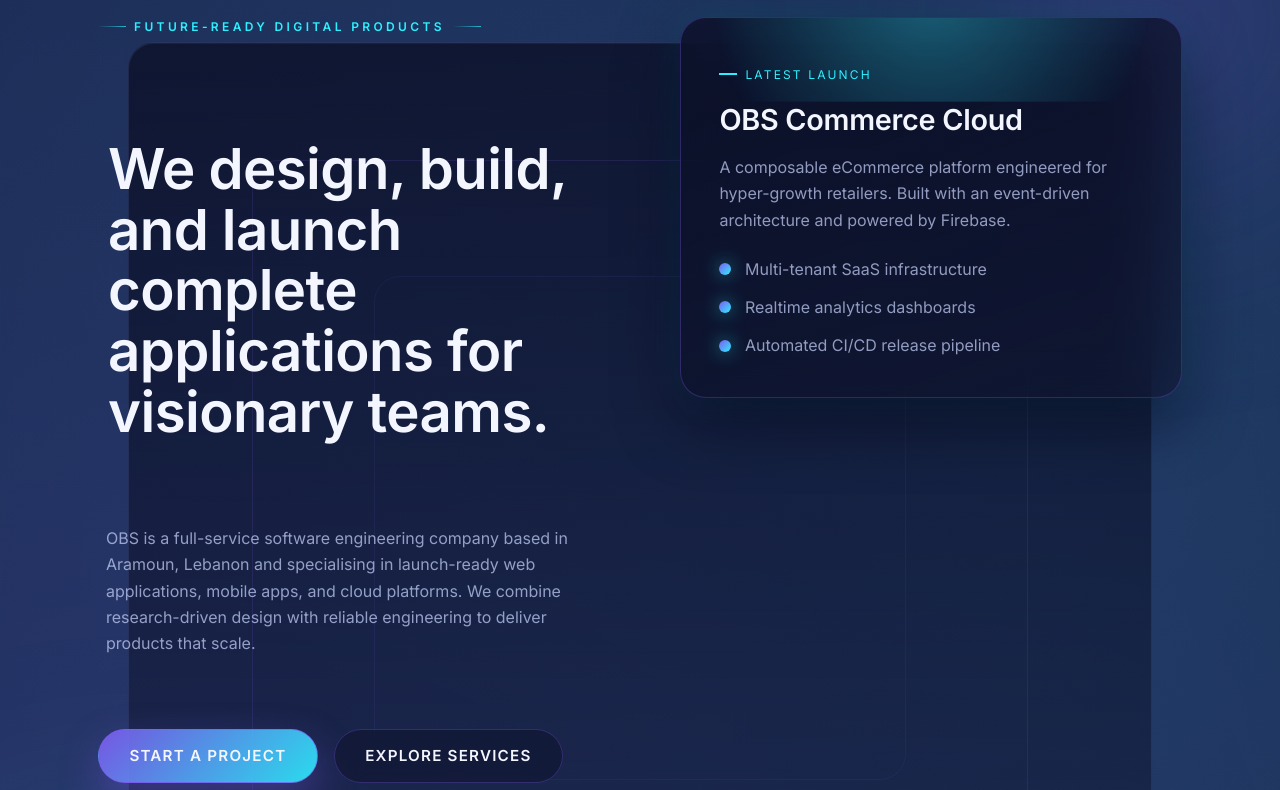
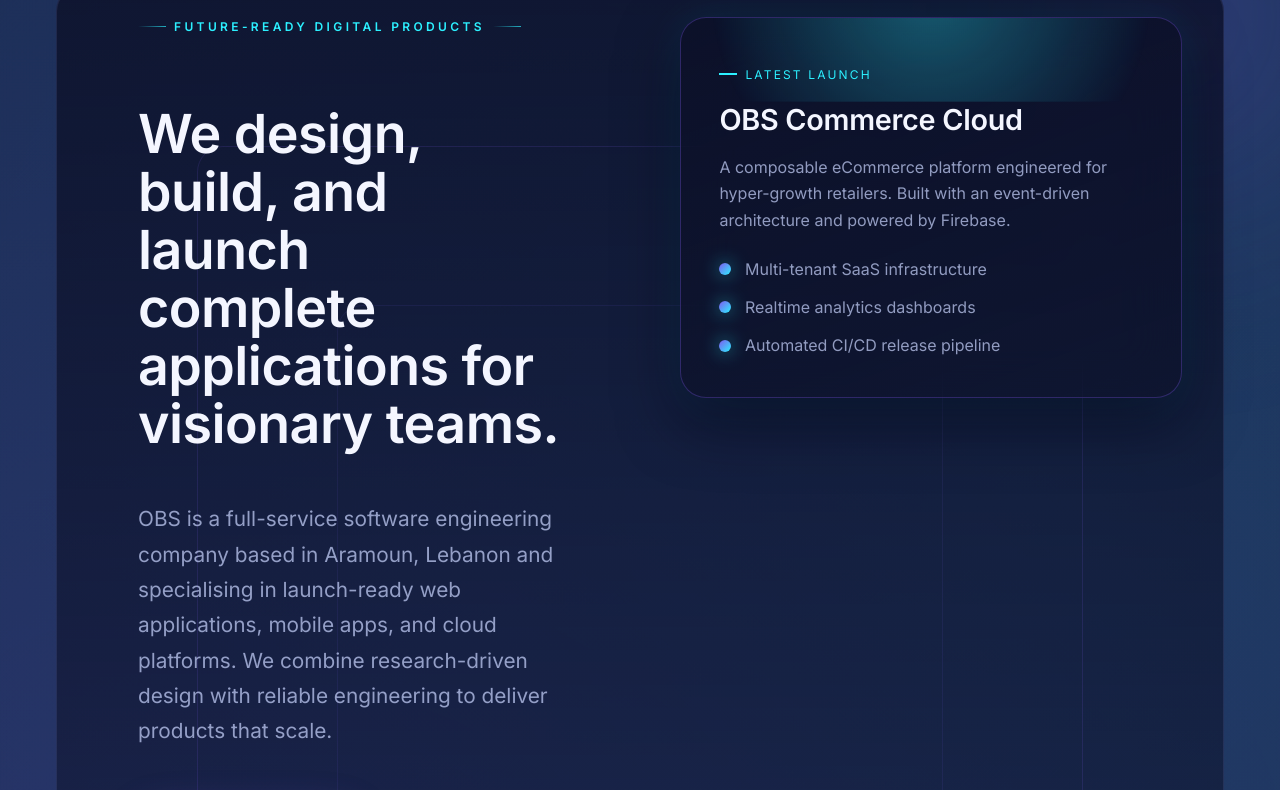
Before and after one commit to Ahmadsaad1133/OBS2, a website with bundled scripts: page OBS2/index.html in a window 1280 px wide. Shown: the part 184-974 px from the top of the page. Built offline with nearby package versions, Linux system fonts and the light colour scheme; no server answers.

Commit message:
Initial commit

```diff
--- a/OBS2/css/styles.css
+++ b/OBS2/css/styles.css
@@ -346,6 +346,7 @@
   align-items: center;
   padding-top: clamp(6rem, 12vw, 8rem);
   padding-bottom: clamp(5rem, 11vw, 8rem);
+  position: relative;
 }
 
 .hero__layout {
@@ -359,15 +360,16 @@
 .hero__content {
   display: flex;
   flex-direction: column;
-  gap: 4.5rem; /* increased from 1.5rem */
+  gap: clamp(1.75rem, 4vw, 3rem);
   max-width: 100%;
   overflow-wrap: break-word;
   white-space: normal;
+  padding-inline: clamp(1.5rem, 4vw, 2.5rem);
 }
 .hero__content .eyebrow,
 .hero__content h1,
 .hero__description {
-  max-width: 100%;
+  max-width: min(100%, 65ch);
   overflow-wrap: break-word;
   white-space: normal;
 }
@@ -376,12 +378,13 @@
 }
 
 .hero__content h1 {
-  padding: 10px;
+  font-size: clamp(2.2rem, 4.2vw, 3.65rem);
+  padding: 0;
 }
 .hero__description {
-  padding-inline: 1.8rem;
-  padding-left: 8px;
-  padding-right: 8px;
+  font-size: clamp(1.05rem, 2.25vw, 1.3rem);
+  line-height: 1.7;
+  padding: 0;
 }
 
 .hero__background {
@@ -393,7 +396,11 @@
 
 .hero__gridlines {
   position: absolute;
-  inset: 12% 10%;
+  top: clamp(2.5rem, 10vw, 6rem);
+  bottom: clamp(2rem, 8vw, 5rem);
+  left: 50%;
+  width: min(calc(100% - clamp(2.5rem, 10vw, 7rem)), var(--max-width));
+  transform: translateX(-50%);
   border-radius: var(--radius-lg);
   border: 1px solid rgba(148, 163, 255, 0.12);
   background: linear-gradient(180deg, rgba(12, 16, 40, 0.8), rgba(12, 16, 40, 0.35));
```
